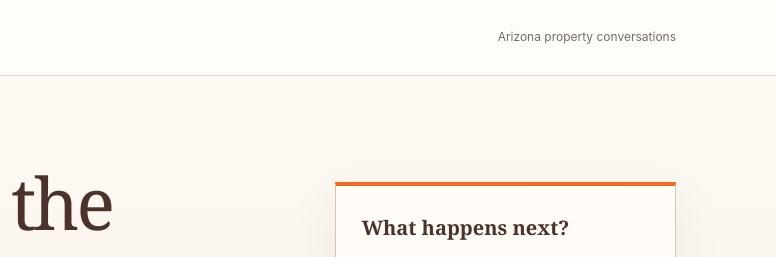
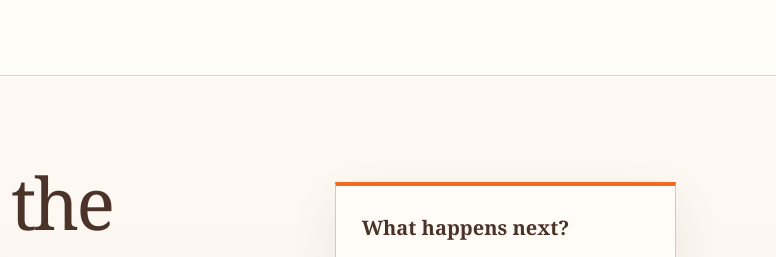
Before and after one commit to gemmaserenity/gns-success-wholesale-engine, a website: page apps/seller-portal/public/index.html in a window 1280 px wide. Shown: the top 257 px of the page, 504-1280 px from the left. Drawn offline with Linux system fonts and the light colour scheme.

Commit message:
Update seller portal messaging and integrations

```diff
--- a/apps/seller-portal/public/index.html
+++ b/apps/seller-portal/public/index.html
@@ -11,7 +11,6 @@
 <body>
   <header class="seller-topbar">
     <a class="seller-brand" href="/" aria-label="GNS Success seller home"><img src="/logo192.png" alt="" width="48" height="48"><strong>GNS Success</strong></a>
-    <p>Arizona property conversations</p>
   </header>
 
   <main>
```
Also changed, not shown: 1 other file.
